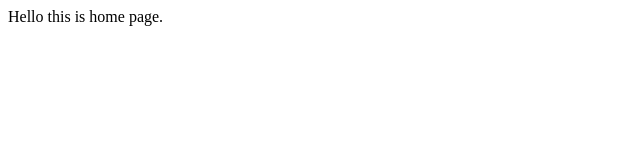
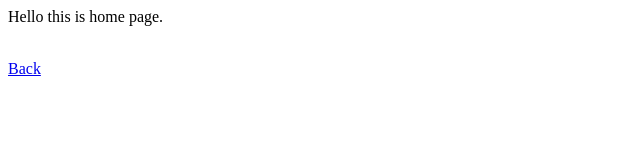
Before and after one commit to RizkyRR/code-management, a plain HTML site: page home.html in a window 1280 px wide. Shown: the full height of the page, 0-640 px from the left. Drawn offline with Linux system fonts and the light colour scheme.

Commit message:
Added link back from home to index

```diff
--- a/home.html
+++ b/home.html
@@ -6,6 +6,8 @@
 
 <body>
     <p>Hello this is home page.</p>
+    </br>
+    <a href="../MyNewProject/index.html">Back</a>
 </body>
 
 </html>
```
